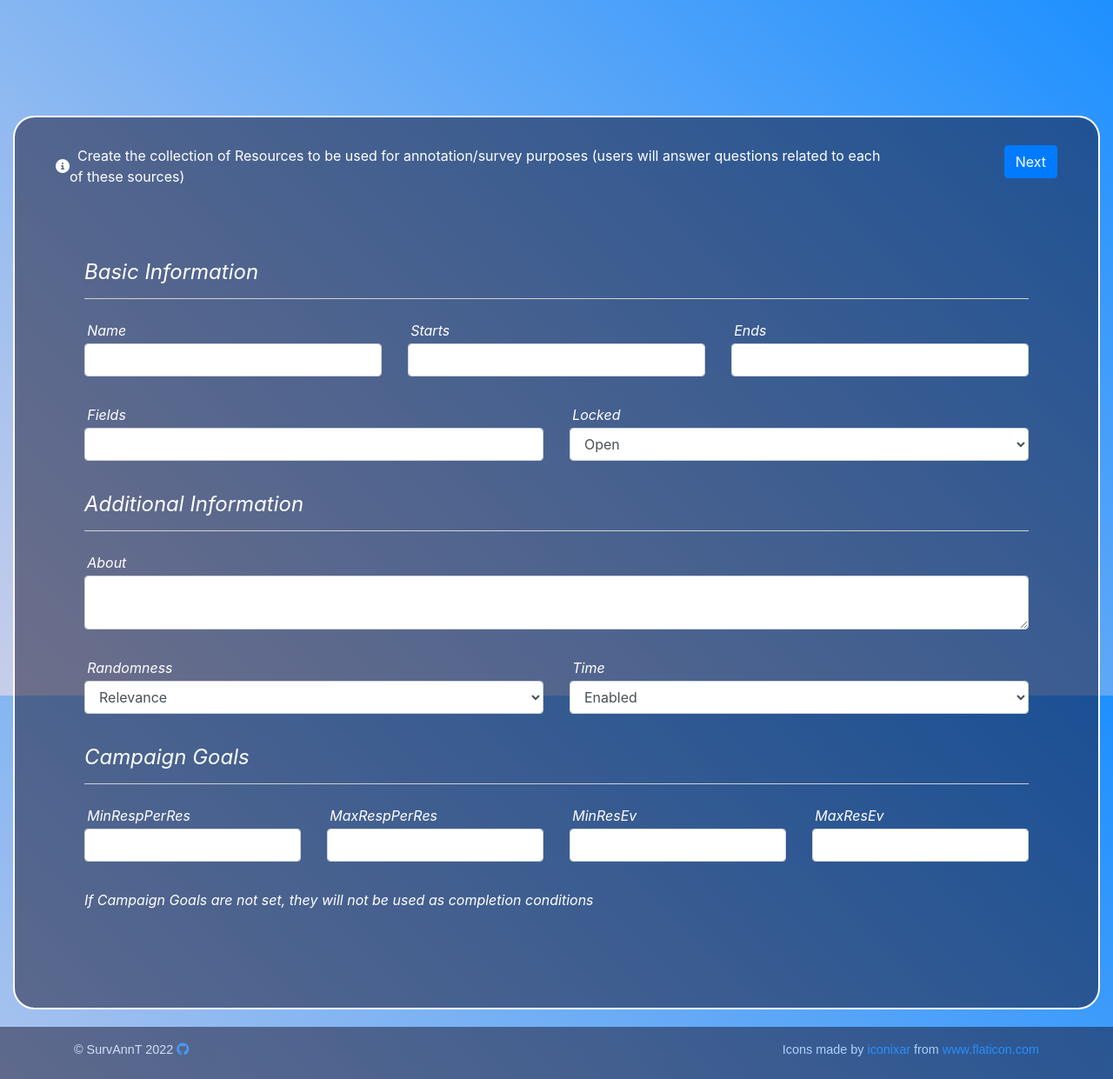
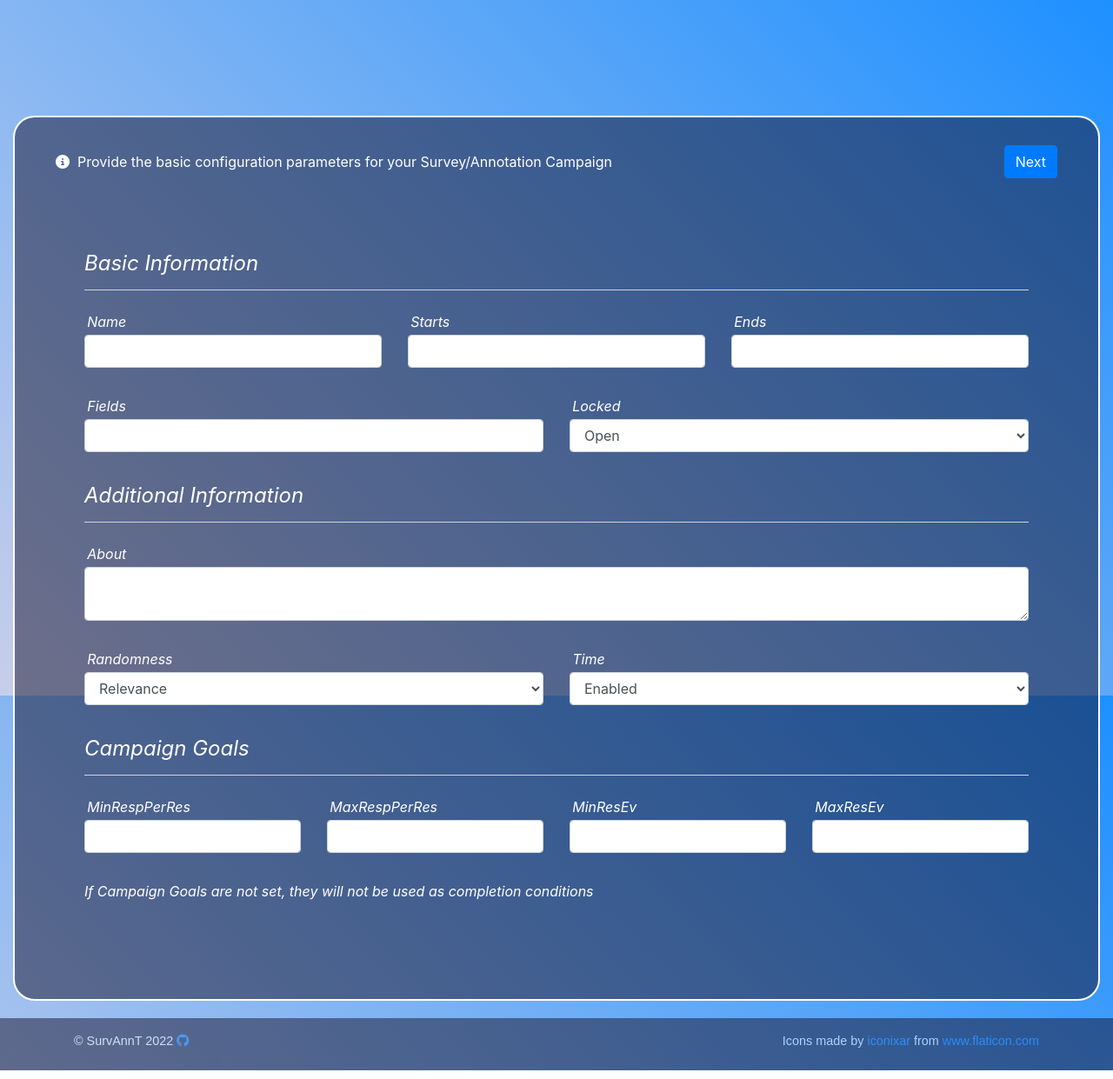
Before and after one commit to athenarc/SurvAnnT, a Yii app: the page made by views/site/surveycreatenew.php in a window 1280 px wide. Shown: the whole page at 87% size. Run offline with PHP 8.4 and a stand-in for Yii, Linux system fonts and the light colour scheme; the template is opened without the code that fills it, so the values that code supplies are empty; form fields are guessed from the names that the template uses; some libraries are stand-ins or nearby versions; some web fonts are replaced.

Commit message:
Changes in Badges & Questions

```diff
--- a/views/site/badgescreate.php
+++ b/views/site/badgescreate.php
@@ -21,7 +21,7 @@ $this->registerJsFile('@web/js/badgescreate.js', ['position' => View::POS_END, '
         <div class = "row button-row ">
             <div class = "col-md-10 d-flex align-items-center">
                 <i class="fa fa-info-circle helper-message" ></i>&nbsp;
-                Create the collection of Badges to be used for annotation/survey purposes (users will be awarded depending on the conditions you will set)
+                Create the collection of Badges to be used for Survey/Annotation purposes (users will be awarded these badges depending on the conditions you will set)
             </div>
             <div class = "col-md-2 text-right">
                 <?= Html::a( 'Previous', $tabs['Participants']['link'].$survey->id, ['class' => 'btn btn-primary', 'name' => 'test-name']); ?>
--- a/views/site/participatesin.php
+++ b/views/site/participatesin.php
@@ -25,7 +25,7 @@ $this->registerJsFile('@web/js/veto.js', ['position' => View::POS_END, 'depends'
         <div class = "row button-row">
             <div class = "col-md-10 d-flex align-items-center">
                 <i class="fa fa-info-circle helper-message" ></i>&nbsp;
-                    Invite Users to participate in your Survey/Annotation project
+                    Invite Users to participate in your Survey/Annotation Campaign
             </div>
             <div class = "col-md-2  text-right">
                 <?= Html::a( 'Previous', $tabs['Questions']['link'].$surveyid, ['class' => 'btn btn-primary', 'name' => 'test-name']); ?>
--- a/views/site/questionscreate.php
+++ b/views/site/questionscreate.php
@@ -21,7 +21,7 @@ $this->registerJsFile('@web/js/questionscreate.js', ['position' => View::POS_END
         <div class = "row button-row">
             <div class = "col-md-10 d-flex align-items-center">
                 <i class="fa fa-info-circle helper-message" ></i>&nbsp;
-                Create the Questions to be used for annotation/survey purposes
+                Create the Questions to be used for Survey/Annotation purposes (users will answer these questions)
             </div>
             <div class = "col-md-2  text-right">
                 <?= Html::a( 'Previous', $tabs['Resources']['link'].$survey->id, ['class' => 'btn btn-primary', 'name' => 'test-name']); ?>
--- a/views/site/resourcecreate.php
+++ b/views/site/resourcecreate.php
@@ -20,8 +20,8 @@ $this->registerJsFile('@web/js/resourcecreatenew.js', ['position' => View::POS_E
         <div class = "row button-row ">
             <div class = "col-md-10 d-flex align-items-center">
                 <i class="fa fa-info-circle helper-message" ></i>&nbsp;
-                Create the collection of Resources to be used for annotation/survey purposes (users will answer
-                questions related to each of these sources)
+                Create the collection of Resources to be used for Survey/Annotation purposes (users will answer
+                questions related to each of these resources)
             </div>
             <div class = "col-md-2  text-right">
                 <?= Html::a( 'Previous', $tabs['General Settings']['link'].$surveyid, ['class' => 'btn btn-primary', 'name' => 'test-name']); ?>
--- a/views/site/surveycreatenew.php
+++ b/views/site/surveycreatenew.php
@@ -20,8 +20,7 @@ $date = date('Y-m-d hh:mm', time());
             <div class = "row button-row">
                 <div class = "col-md-10 d-flex align-items-center">
                     <i class="fa fa-info-circle helper-message" ></i>&nbsp;
-                    Create the collection of Resources to be used for annotation/survey purposes (users will answer
-                    questions related to each of these sources)
+                    Provide the basic configuration parameters for your Survey/Annotation Campaign
                 </div>
                 <div class = "col-md-2 text-right">
                     <?= Html::submitButton('Next', ['class' => 'btn btn-primary']) ?>
--- a/views/site/surveysview.php
+++ b/views/site/surveysview.php
@@ -29,8 +29,7 @@ $date = date('Y-m-d hh:mm', time());
                 <div class = "row button-row">
                     <div class = "col-md-10 d-flex align-items-center">
                         <i class="fa fa-info-circle helper-message" ></i>&nbsp;
-                        Create the collection of Resources to be used for annotation/survey purposes (users will answer
-                        questions related to each of these sources)
+                        Overview of the Campaign
                     </div>
                     <div class = "col-md-2 text-right">
                         <?= Html::a('Previous', 'index.php?r=badges/badges-create&surveyid='.$survey->id, ['class' => 'btn btn-primary', 'name' => 'next']) ?>
--- a/web/css/surveyform.css
+++ b/web/css/surveyform.css
@@ -298,7 +298,7 @@ h5{
 .control-label{
     /*color: black !important;*/
     text-decoration: none !important;
-    width: 100% !important;
+    /*width: 100% !important;*/
     word-wrap: unset !important;
     padding-bottom: 0.2em;
     font-style: italic;
```
